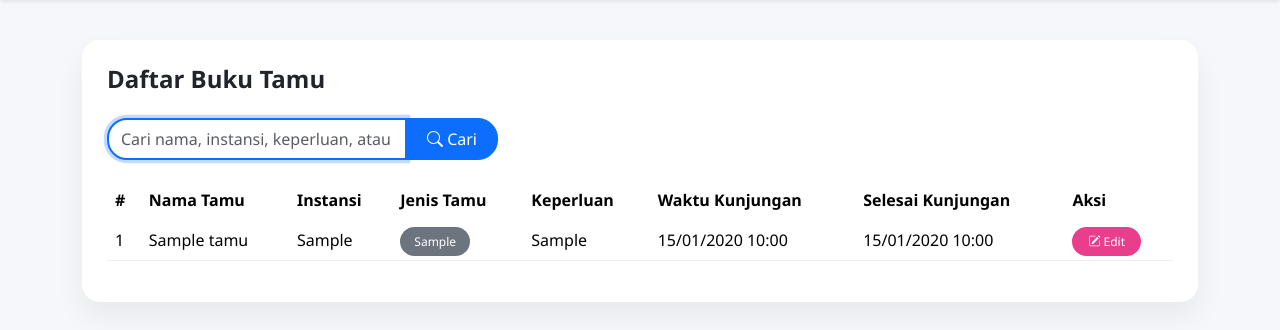
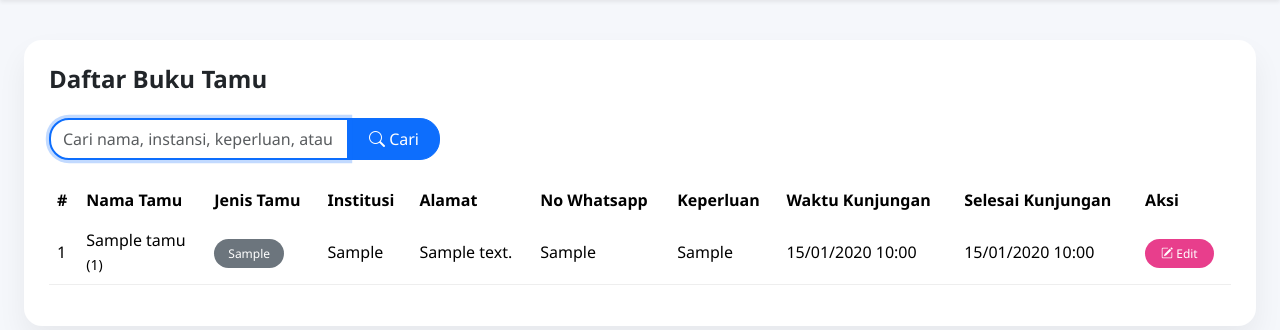
Before and after one commit to mbiww/Buku-Tamu-Digital-IF-1D-01, a PHP site: page /data_tamu.php in a window 1280 px wide. Shown: the part 93-423 px from the top of the page. Run offline with PHP 8.4, Linux system fonts and the light colour scheme; the visitor is signed in with stand-in values (Sample User, id 1); tables that the repository leaves empty hold one stand-in row (values such as "Sample post").

Commit message:
Menambahkan data yang belum ada

```diff
--- a/data_tamu.php
+++ b/data_tamu.php
@@ -226,7 +226,7 @@ body {
 </nav>
 
 <!-- CONTENT -->
-<div class="container">
+<div class="container-fluid px-3 px-md-4">
   <div class="card-custom">
     <h4 class="fw-bold mb-4">Daftar Buku Tamu</h4>
 
@@ -257,11 +257,13 @@ body {
           <tr>
             <th>#</th>
             <th>Nama Tamu</th>
-            <th>Instansi</th>
             <th>Jenis Tamu</th>
+            <th>Institusi</th>
+            <th>Alamat</th>
+            <th>No Whatsapp</th>
             <th>Keperluan</th>
             <th>Waktu Kunjungan</th>
-            <th>Selesai Kunjungan</th>  <!-- Kolom baru -->
+            <th>Selesai Kunjungan</th>
             <th>Aksi</th>
           </tr>
         </thead>
@@ -274,13 +276,15 @@ body {
         ?>
           <tr>
             <td><?= $no++; ?></td>
-            <td><?= htmlspecialchars($data['nama_lengkap']); ?></td>
-            <td><?= htmlspecialchars($data['institusi']); ?></td>
+            <td><?= htmlspecialchars($data['nama_lengkap']); ?><br><small>(<?= htmlspecialchars($data['no_id']); ?>)</small></td>
             <td>
               <span class="badge-mahasiswa">
                 <?= htmlspecialchars($data['jenis_pengguna']); ?>
               </span>
             </td>
+            <td><?= htmlspecialchars($data['institusi']); ?></td>
+            <td><?= htmlspecialchars($data['alamat']); ?></td>
+            <td><?= htmlspecialchars($data['no_wa']); ?></td>
             <td><?= htmlspecialchars($data['keperluan']); ?></td>
             <td>
               <?php
```
